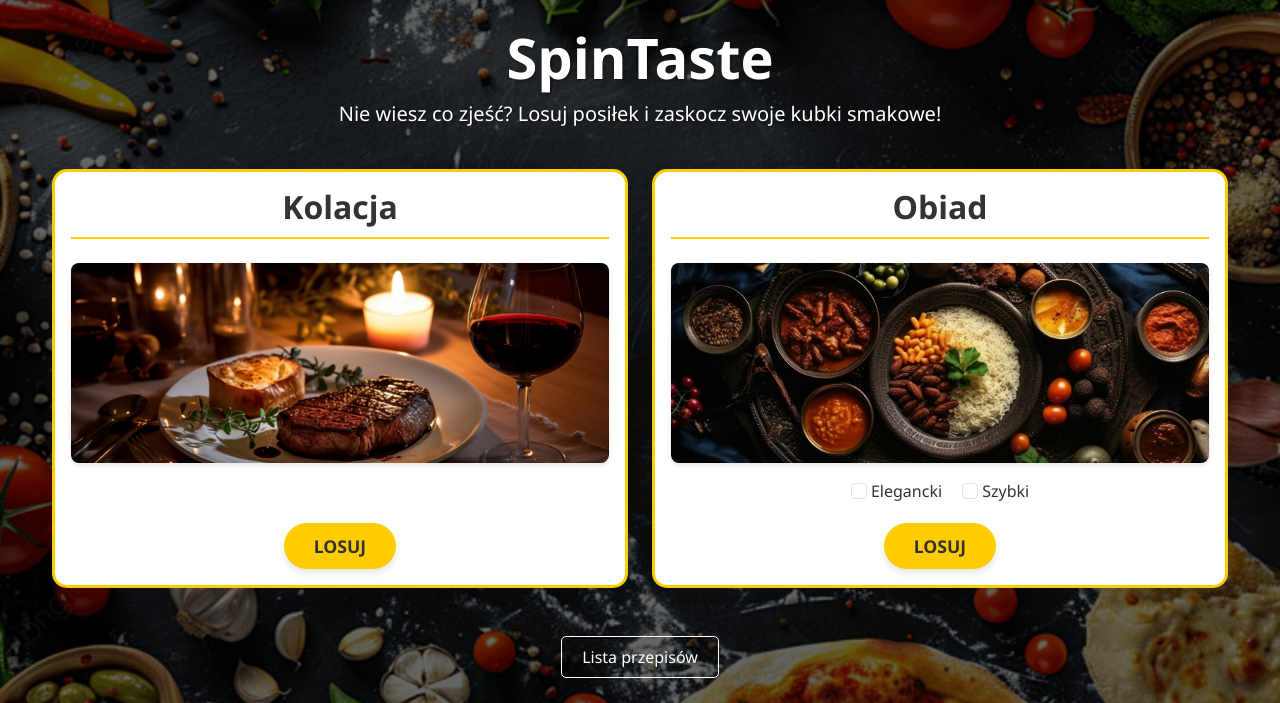
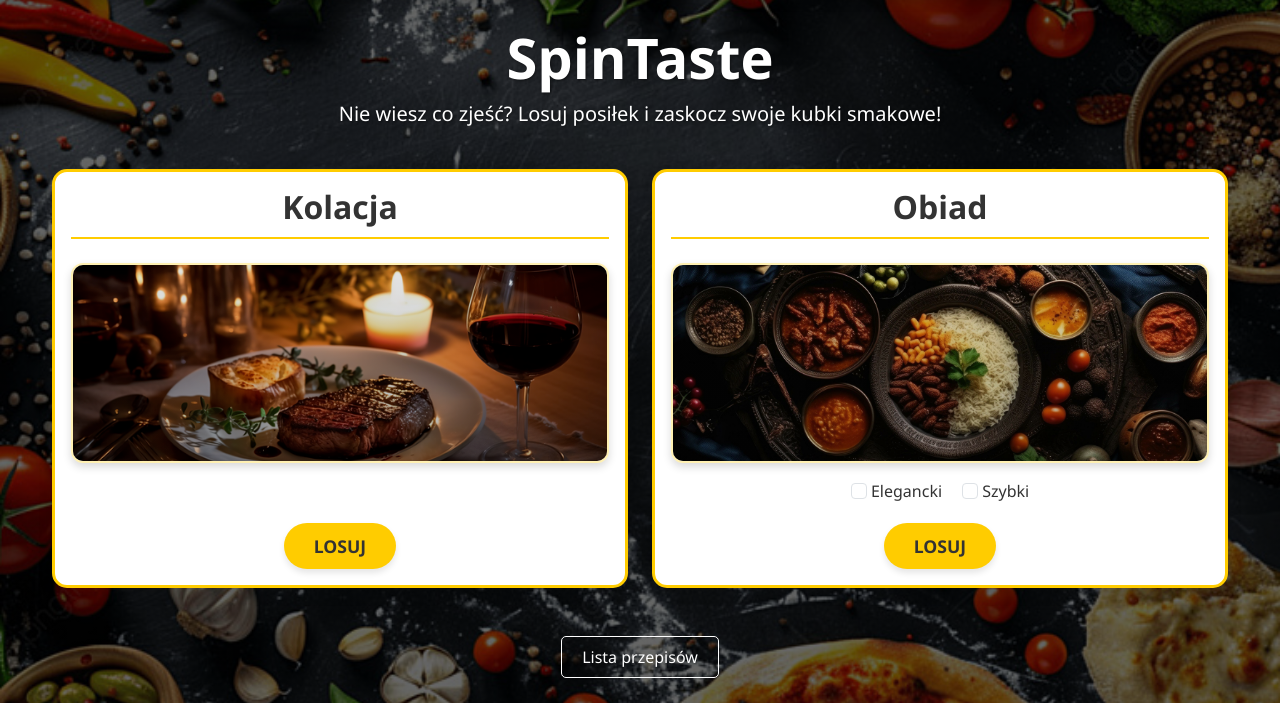
Before and after one commit to marcinX-dev/SpinTaste, a Flask app: page / in a window 1280 px wide. Shown: the part 62-765 px from the top of the page. Run offline with Flask 3, Linux system fonts and the light colour scheme; some libraries are stand-ins or nearby versions.

Commit message:
enhance meal image styling with improved borders, shadows, and hover effects

```diff
--- a/static/css/style.css
+++ b/static/css/style.css
@@ -150,25 +150,43 @@ h6 {
 
 .meal-image {
 	height: 200px;
-	background-color: #f8f9fa;
 	display: flex;
 	align-items: center;
 	justify-content: center;
-	border-radius: 8px;
+	border-radius: 12px;
 	overflow: hidden;
-	margin-bottom: 1rem;
-	box-shadow: 0 2px 5px rgba(0, 0, 0, 0.1);
+	margin-bottom: 1.5rem;
+	box-shadow: 0 4px 8px rgba(0, 0, 0, 0.15);
+	position: relative;
+	border: 2px solid rgba(255, 204, 0, 0.3);
 }
 
 .meal-image-content {
 	width: 100%;
 	height: 100%;
 	object-fit: cover;
-	transition: transform 0.5s ease;
+	transition: all 0.5s ease;
 }
 
+/* Lekki efekt przyciemnienia */
+.meal-image::after {
+	content: '';
+	position: absolute;
+	top: 0;
+	left: 0;
+	width: 100%;
+	height: 100%;
+	background: linear-gradient(rgba(0, 0, 0, 0.1), rgba(0, 0, 0, 0.3));
+	z-index: 1;
+}
+
+/* Efekty przy najechaniu */
 .meal-card:hover .meal-image-content {
 	transform: scale(1.05);
+}
+
+.meal-card:hover .meal-image::after {
+	background: linear-gradient(rgba(0, 0, 0, 0.05), rgba(0, 0, 0, 0.2));
 }
 
 /* Checkboxy dla opcji posiłków */
```
